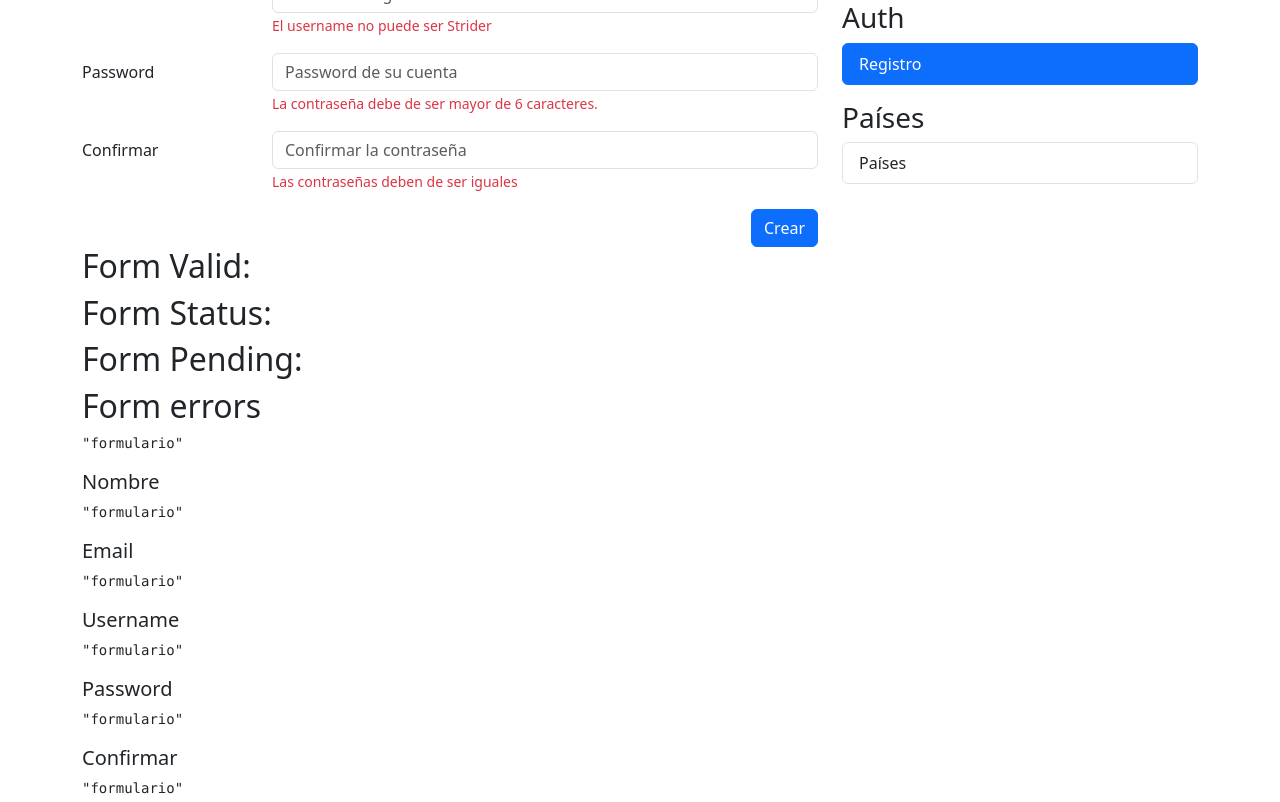
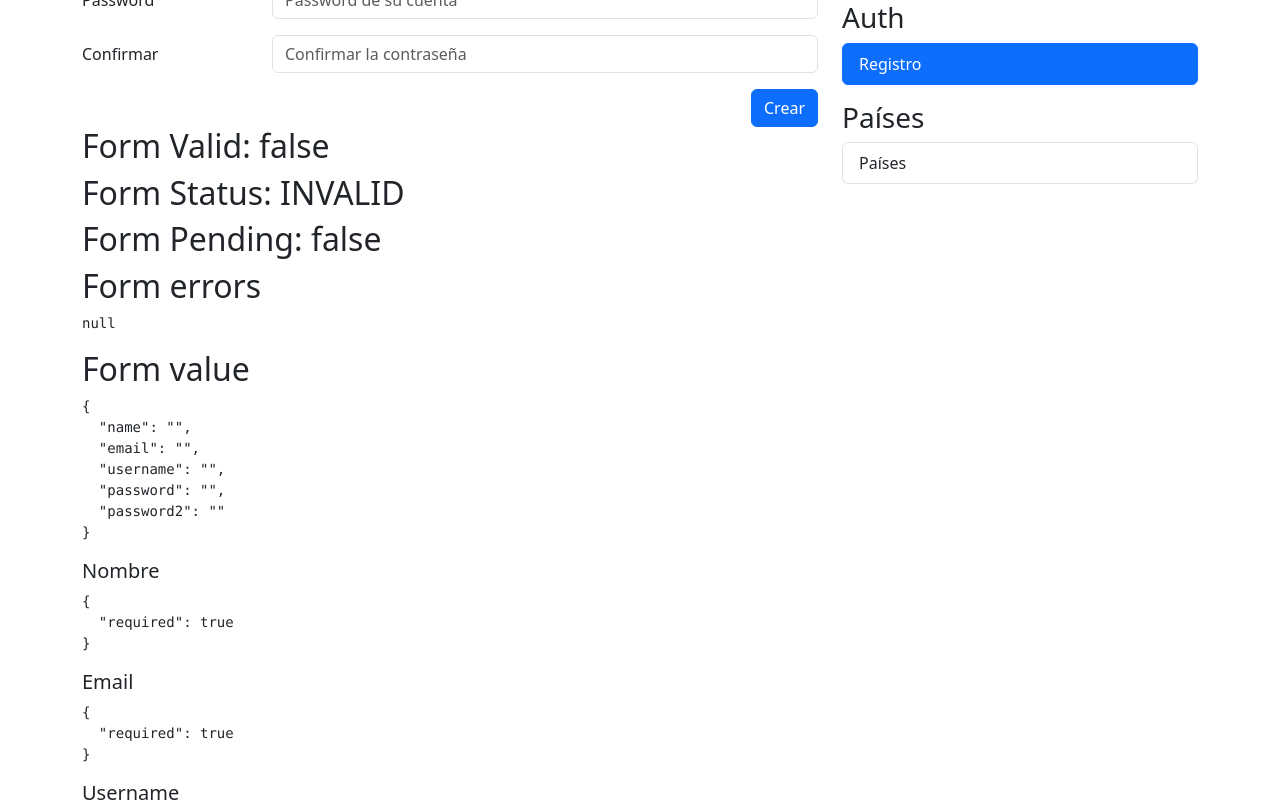
Before and after one commit to tomasDelizia/angular-reactive-forms, an Angular app: page /auth/sign-up in a window 1280 px wide. Shown: the part 300-1102 px from the top of the page. Built offline with nearby package versions, Linux system fonts and the light colour scheme.

Commit message:
implement reactive form with basic validation for registration page

```diff
--- a/src/app/auth/pages/register-page/register-page.component.html
+++ b/src/app/auth/pages/register-page/register-page.component.html
@@ -3,7 +3,7 @@
 
 <div class="row">
   <div class="col">
-    <form autocomplete="off">
+    <form autocomplete="off" [formGroup]="form" (ngSubmit)="onSubmit()">
       <!-- Nombre -->
       <div class="row mb-3">
         <label class="col-sm-3 col-form-label">Nombre y apellido</label>
@@ -12,11 +12,16 @@
             type="text"
             class="form-control"
             placeholder="Nombre del usuario"
+            formControlName="name"
           />
-
+          @if(formUtils.isInvalidField(form, 'name')) {
           <span class="form-text text-danger">
+            {{ formUtils.getFieldError(form, "name") }}
+          </span>
+          }
+          <!-- <span class="form-text text-danger">
             Debe de ser en formato de nombre y apellido
-          </span>
+          </span> -->
         </div>
       </div>
 
@@ -28,10 +33,13 @@
             type="email"
             class="form-control"
             placeholder="Email del usuario"
+            formControlName="email"
           />
+          @if(formUtils.isInvalidField(form, 'email')) {
           <span class="form-text text-danger">
-            mensaje de error del email
+            {{ formUtils.getFieldError(form, "email") }}
           </span>
+          }
         </div>
       </div>
 
@@ -43,10 +51,16 @@
             type="text"
             class="form-control"
             placeholder="Nombre código del usuario"
+            formControlName="username"
           />
+          @if(formUtils.isInvalidField(form, 'username')) {
           <span class="form-text text-danger">
+            {{ formUtils.getFieldError(form, "username") }}
+          </span>
+          }
+          <!-- <span class="form-text text-danger">
             El username no puede ser Strider
-          </span>
+          </span> -->
         </div>
       </div>
 
@@ -58,11 +72,17 @@
             type="password"
             class="form-control"
             placeholder="Password de su cuenta"
+            formControlName="password"
           />
 
+          @if(formUtils.isInvalidField(form, 'password')) {
           <span class="form-text text-danger">
+            {{ formUtils.getFieldError(form, "password") }}
+          </span>
+          }
+          <!-- <span class="form-text text-danger">
             La contraseña debe de ser mayor de 6 caracteres.
-          </span>
+          </span> -->
         </div>
       </div>
 
@@ -74,11 +94,18 @@
             type="password"
             class="form-control"
             placeholder="Confirmar la contraseña"
+            formControlName="password2"
           />
 
+          @if(formUtils.isInvalidField(form, 'password2')) {
           <span class="form-text text-danger">
+            {{ formUtils.getFieldError(form, "password2") }}
+          </span>
+          }
+
+          <!-- <span class="form-text text-danger">
             Las contraseñas deben de ser iguales
-          </span>
+          </span> -->
         </div>
       </div>
 
@@ -91,23 +118,25 @@
   </div>
 </div>
 
-<h2>Form Valid:</h2>
-<h2>Form Status:</h2>
-<h2>Form Pending:</h2>
+<h2>Form Valid: {{ form.valid }}</h2>
+<h2>Form Status: {{ form.status }}</h2>
+<h2>Form Pending: {{ form.pending }}</h2>
 <h2>Form errors</h2>
-<pre>{{ "formulario" | json }}</pre>
+<pre>{{ form.errors | json }}</pre>
+<h2>Form value</h2>
+<pre>{{ form.value | json }}</pre>
 
 <h5>Nombre</h5>
-<pre>{{ "formulario" | json }}</pre>
+<pre>{{ form.controls["name"].errors | json }}</pre>
 
 <h5>Email</h5>
-<pre>{{ "formulario" | json }}</pre>
+<pre>{{ form.controls["email"].errors | json }}</pre>
 
 <h5>Username</h5>
-<pre>{{ "formulario" | json }}</pre>
+<pre>{{ form.controls["username"].errors | json }}</pre>
 
 <h5>Password</h5>
-<pre>{{ "formulario" | json }}</pre>
+<pre>{{ form.controls["password"].errors | json }}</pre>
 
 <h5>Confirmar</h5>
-<pre>{{ "formulario" | json }}</pre>
+<pre>{{ form.controls["password2"].errors | json }}</pre>
--- a/src/app/auth/pages/register-page/register-page.component.ts
+++ b/src/app/auth/pages/register-page/register-page.component.ts
@@ -1,9 +1,33 @@
 import { JsonPipe } from '@angular/common';
-import { Component } from '@angular/core';
+import { Component, inject } from '@angular/core';
+import {
+  FormBuilder,
+  FormGroup,
+  ReactiveFormsModule,
+  Validators,
+} from '@angular/forms';
+import { FormUtils } from '../../../utils/form-utils';
 
 @Component({
   selector: 'app-register-page',
-  imports: [JsonPipe],
+  imports: [JsonPipe, ReactiveFormsModule],
   templateUrl: './register-page.component.html',
 })
-export class RegisterPageComponent {}
+export class RegisterPageComponent {
+  private fb = inject(FormBuilder);
+
+  formUtils = FormUtils;
+
+  form: FormGroup = this.fb.group({
+    name: ['', Validators.required],
+    email: ['', [Validators.required, Validators.email]],
+    username: ['', [Validators.required, Validators.minLength(6)]],
+    password: ['', [Validators.required, Validators.minLength(6)]],
+    password2: ['', [Validators.required]],
+  });
+
+  onSubmit() {
+    console.log(this.form.value);
+    this.form.markAllAsTouched();
+  }
+}
```
